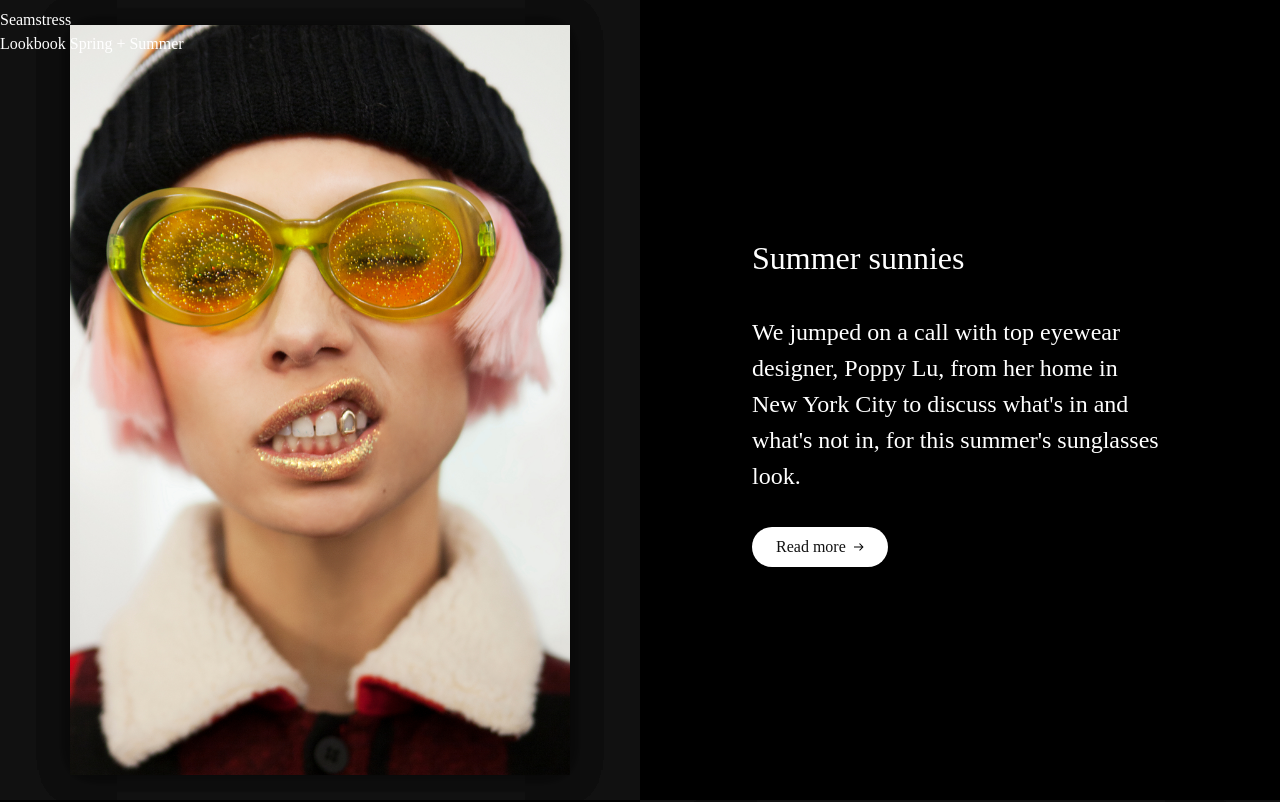
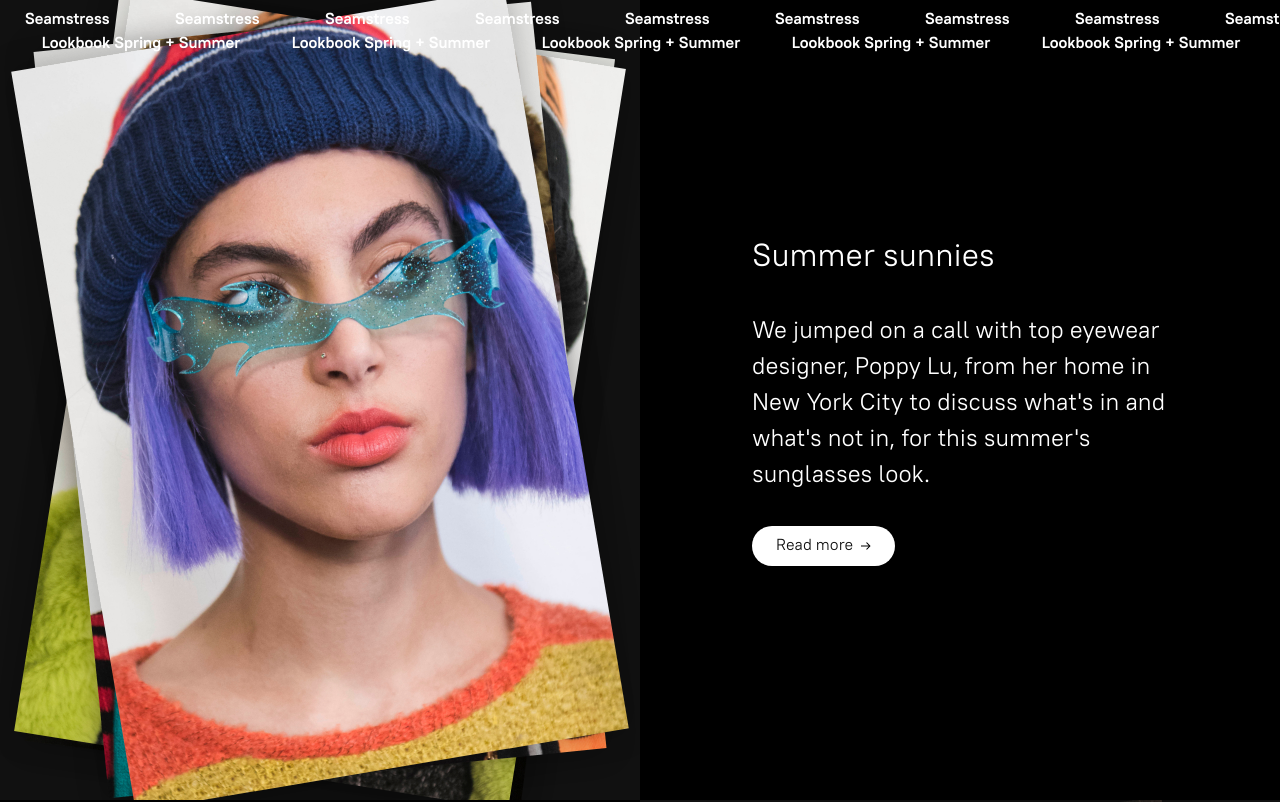
Before and after one commit to aplauche/seamstress, a plain HTML site: page index.html in a window 1280 px wide. Shown: the top 802 px of the page. Drawn offline with nearby package versions, Linux system fonts and the light colour scheme; a web font is replaced by a local one.

Commit message:
intro animations finished

```diff
--- a/index.html
+++ b/index.html
@@ -104,6 +104,8 @@
       </div>
     </section>
 
-    <script src="gsap.min.js"></script>
+    <script src="js/gsap.min.js"></script>
+    <script src="js/slides.js"></script>
+    <script src="js/headers.js"></script>
   </body>
 </html>
--- /dev/null
+++ b/js/headers.js
@@ -0,0 +1,26 @@
+const carousels = document.querySelectorAll("header h1, header h2");
+const fadeInTimeline = gsap.timeline();
+
+fadeInTimeline
+  .set(carousels, { opacity: 0 })
+  .to(carousels, { opacity: 1, delay: 1, stagger: 0.5, duration: 1 });
+
+const carouselH1 = document.querySelectorAll("header h1");
+const carouselH2 = document.querySelectorAll("header h2");
+
+carousels.forEach((carousel) => {
+  const movementTimeline = gsap.timeline({
+    repeat: -1,
+  });
+
+  const spanTag = carousel.querySelector("span");
+  const size = spanTag.clientWidth;
+
+  for (let i = 0; i < 30; i++) {
+    carousel.appendChild(spanTag.cloneNode(true));
+  }
+
+  movementTimeline
+    .set(carousel, { x: 0 })
+    .to(carousel, { x: size * -1, duration: 6, ease: "linear" });
+});
--- /dev/null
+++ b/js/slides.js
@@ -0,0 +1,43 @@
+const slides = document.querySelectorAll("div.slides");
+
+slides.forEach((slide) => {
+  let currentImage = 0;
+  let zIndex = 1000000;
+
+  const images = slide.querySelectorAll("img");
+
+  images.forEach((image) => {
+    image.style.zIndex = zIndex;
+    zIndex -= 1;
+  });
+
+  const tl = gsap.timeline();
+
+  // intro animation for images
+  tl.set(images, {
+    y: "500%",
+    x: () => 800 - Math.random() * 1600,
+    rotation: () => 20 - Math.random() * 40,
+  })
+    .to(images, {
+      x: 0,
+      y: 0,
+      stagger: -0.5,
+      duration: 0.75,
+      delay: 1,
+    })
+    .to(images, {
+      rotation: () => 10 - Math.random() * 20,
+      stagger: 0.15,
+    });
+
+  // On click events
+  slide.addEventListener("click", function (e) {
+    zIndex -= 1;
+
+    const clickTl = gsap.timeline();
+
+    clickTl.images[currentImage % images.length].style.zIndex = zIndex;
+    currentImage += 1;
+  });
+});
--- a/style.css
+++ b/style.css
@@ -1,6 +1,6 @@
 @font-face {
   font-family: PT Root;
-  src: url(ptroot.woff2);
+  src: url(assets/ptroot.woff2);
 }
 
 body {
```
